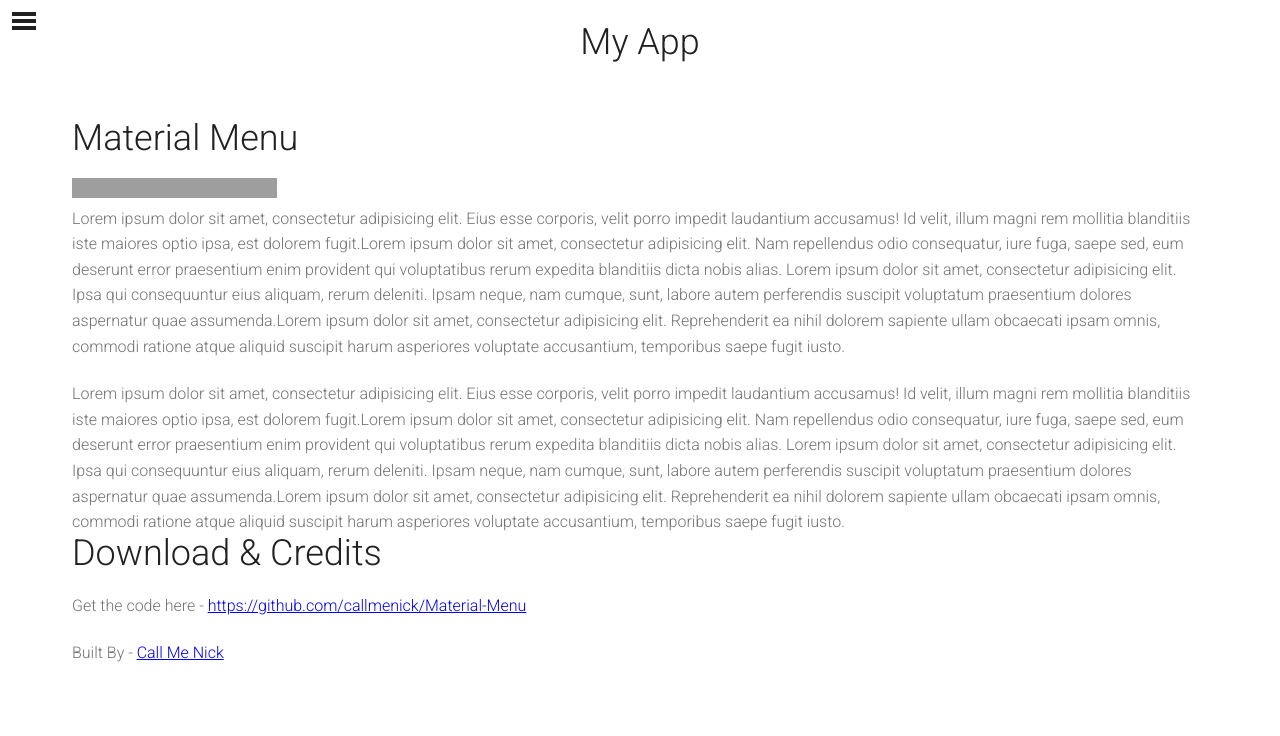
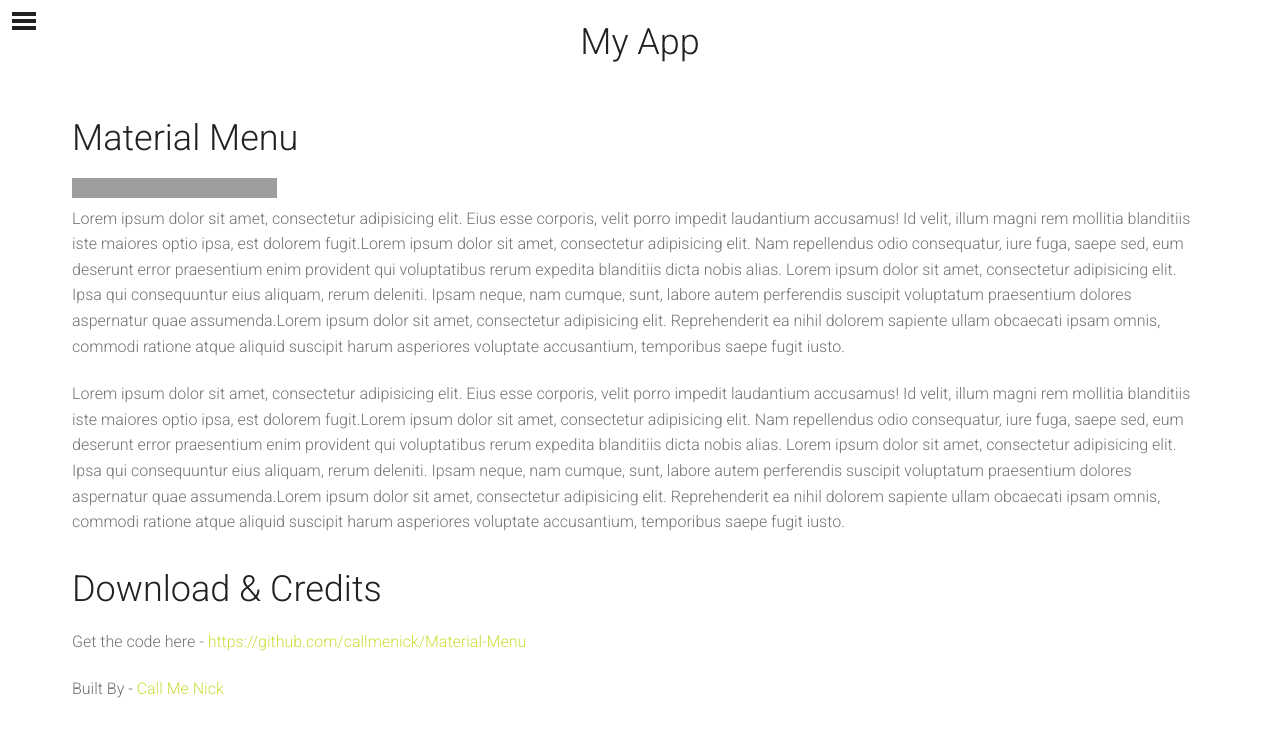
Before and after one commit to callmenick/Material-Menu, a website: page index.html in a window 1280 px wide. Drawn offline with Linux system fonts and the light colour scheme; grey boxes are pictures that could not be loaded.

Commit message:
updated some styles

```diff
--- a/_sass/sass/base/_base.scss
+++ b/_sass/sass/base/_base.scss
@@ -34,6 +34,10 @@ h1 {
   font-size: $font-size--large;
 }
 
+h2 {
+  font-size: $font-size--medium;
+}
+
 /* =============================================================================
   TEXT
 ============================================================================= */
@@ -45,3 +49,8 @@ p {
 p:last-child {
   margin-bottom: 0;
 }
+
+a {
+  color: $color--accent;
+  text-decoration: none;
+}
--- a/_sass/sass/layouts/_primary.scss
+++ b/_sass/sass/layouts/_primary.scss
@@ -19,6 +19,10 @@ main {
   padding: 36px 0;
 }
 
+section {
+  margin-bottom: 36px;
+}
+
 /* =============================================================================
   HEADER
 ============================================================================= */
```
Also changed, not shown: css/style.css, css/style.min.css.
